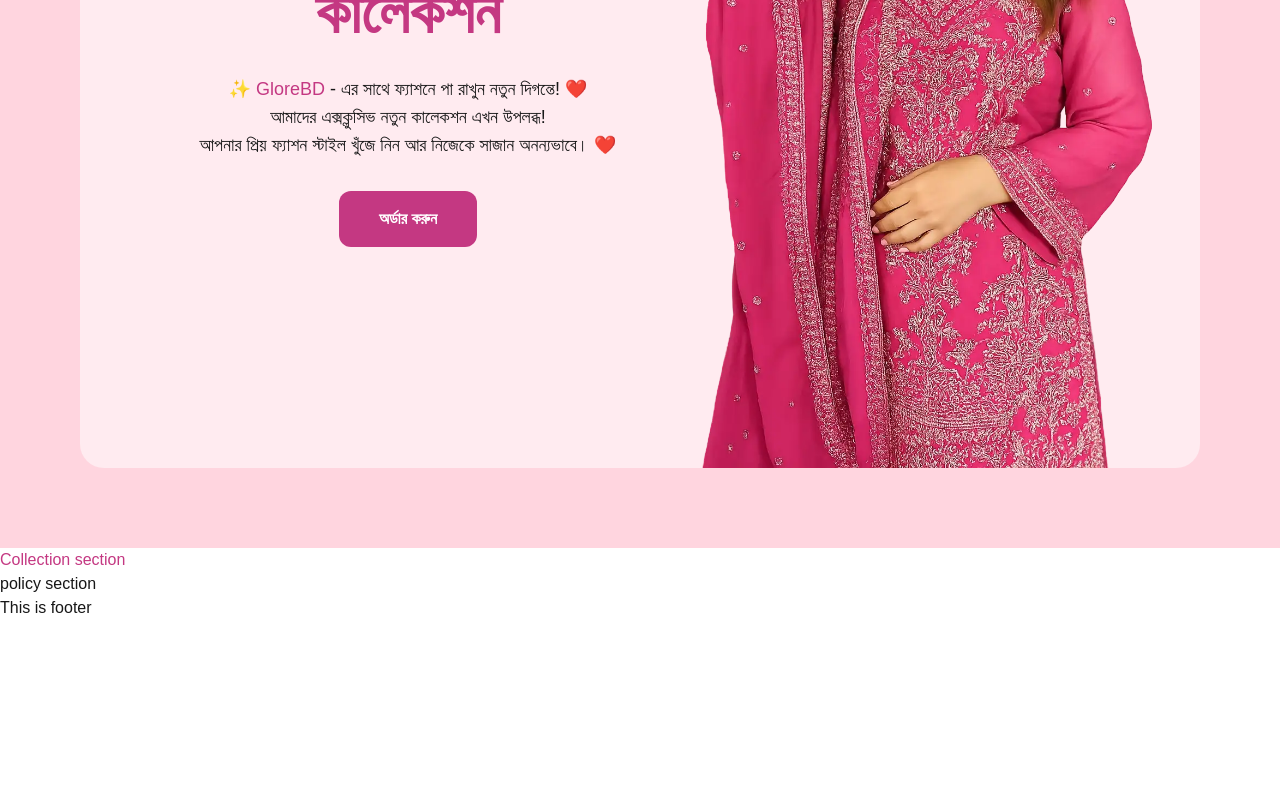
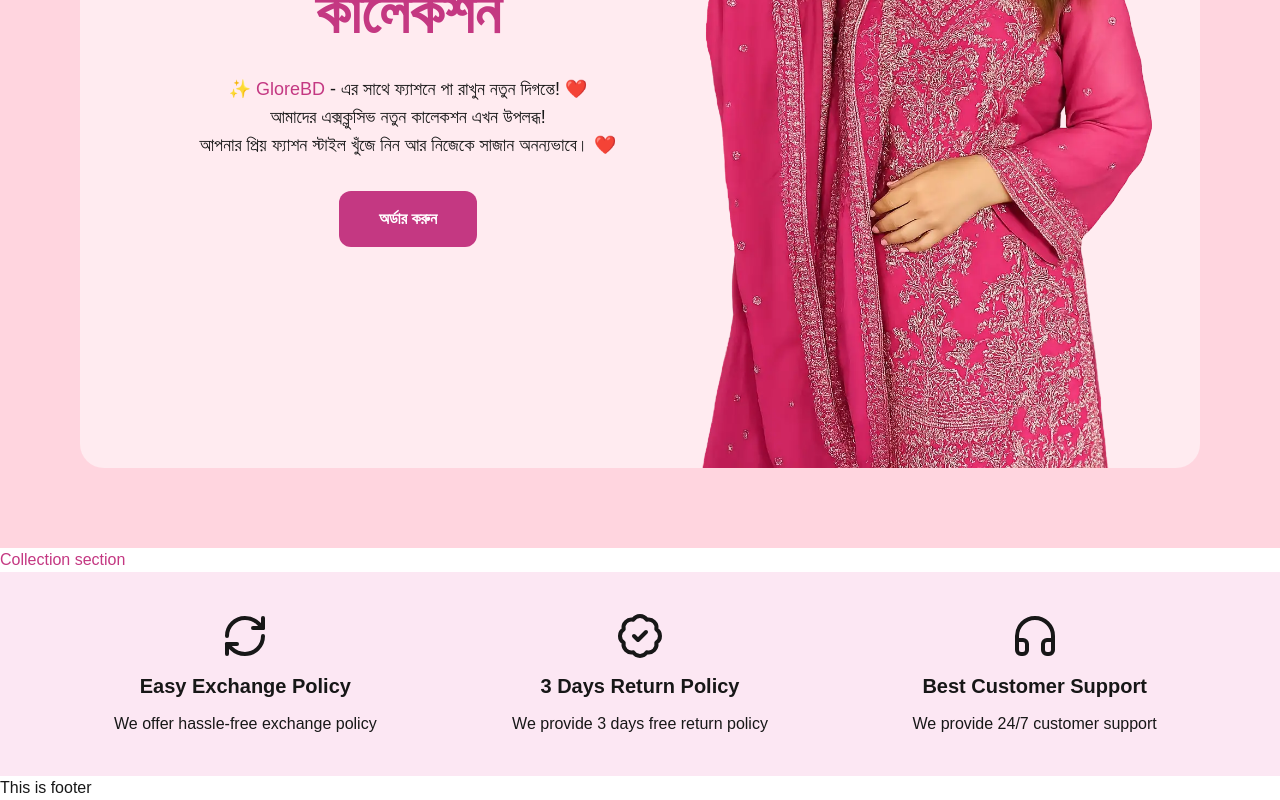
Before and after one commit to tafiya/gloreBD, a Next.js app: page / in a window 1280 px wide. Shown: the part 410-1210 px from the top of the page. Before the commit the page ends 1030 px from the top, so only its background shows below. Built offline with nearby package versions, Linux system fonts and the light colour scheme.

Commit message:
adding policy section

```diff
--- a/package.json
+++ b/package.json
@@ -10,6 +10,7 @@
   },
   "dependencies": {
     "clsx": "^2.1.1",
+    "lucide-react": "^0.513.0",
     "next": "15.3.3",
     "react": "^19.0.0",
     "react-dom": "^19.0.0"
--- a/src/components/home/Policy.tsx
+++ b/src/components/home/Policy.tsx
@@ -1,10 +1,38 @@
 import React from 'react';
 
+import { RefreshCw, BadgeCheck, Headphones } from "lucide-react";
 const Policy = () => {
     return (
-        <div>
-            <h2 className=''>policy section</h2>
+       <div className="bg-pink-100 py-10 px-4">
+      <div className="max-w-6xl mx-auto grid grid-cols-1 sm:grid-cols-2 lg:grid-cols-3 gap-8 text-center">
+        {/* Policy 1 */}
+        <div className="flex flex-col items-center gap-3">
+          <RefreshCw className="w-12 h-12" />
+          <h3 className="font-bold text-lg sm:text-xl">Easy Exchange Policy</h3>
+          <p className="text-sm sm:text-base">
+            We offer hassle-free exchange policy
+          </p>
         </div>
+
+        {/* Policy 2 */}
+        <div className="flex flex-col items-center gap-3">
+          <BadgeCheck className="w-12 h-12" />
+          <h3 className="font-bold text-lg sm:text-xl">3 Days Return Policy</h3>
+          <p className="text-sm sm:text-base">
+            We provide 3 days free return policy
+          </p>
+        </div>
+
+        {/* Policy 3 */}
+        <div className="flex flex-col items-center gap-3">
+          <Headphones className="w-12 h-12" />
+          <h3 className="font-bold text-lg sm:text-xl">Best Customer Support</h3>
+          <p className="text-sm sm:text-base">
+            We provide 24/7 customer support
+          </p>
+        </div>
+      </div>
+    </div>
     );
 };
 
```
Also changed, not shown: 1 other file (tests, documents, lock files or other folders).
